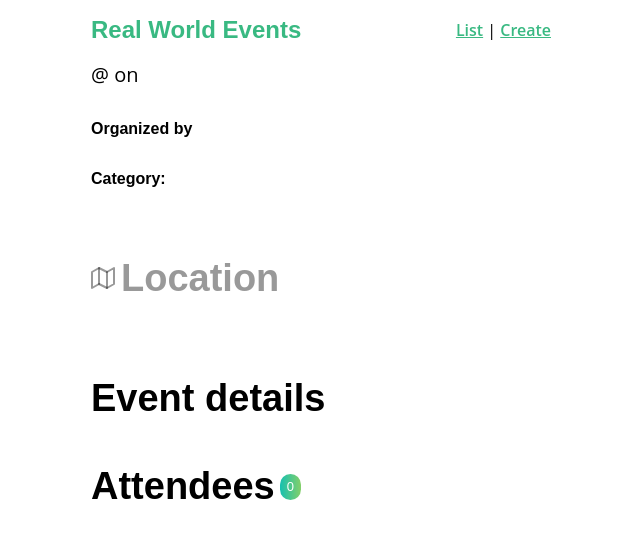
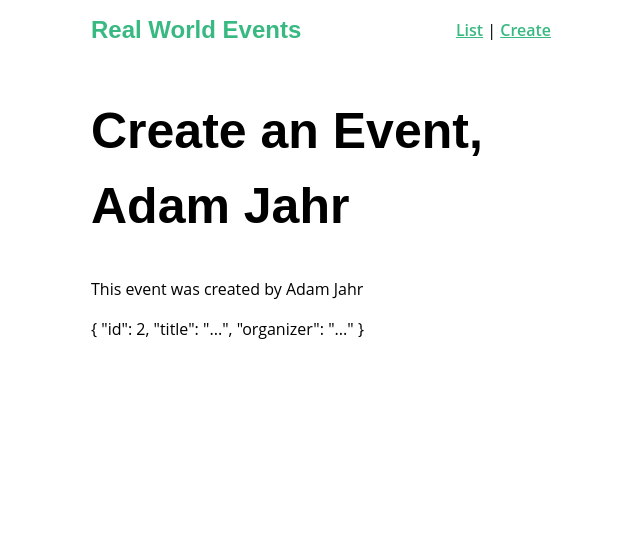
Before and after one commit to Code-Pop/real-world-vue, a Vue app: page /event/create in a window 1280 px wide. Shown: the top 538 px of the page, without its empty margins (319-959 px from the left). Built offline with nearby package versions, Linux system fonts and the light colour scheme; no server answers.

Commit message:
lesson11-state&getters-finish

```diff
--- a/src/router.js
+++ b/src/router.js
@@ -15,15 +15,15 @@ export default new Router({
       component: EventList
     },
     {
+      path: '/event/create',
+      name: 'event-create',
+      component: EventCreate
+    },
+    {
       path: '/event/:id',
       name: 'event-show',
       component: EventShow,
       props: true
-    },
-    {
-      path: '/event/create',
-      name: 'event-create',
-      component: EventCreate
     }
   ]
 })
--- a/src/store.js
+++ b/src/store.js
@@ -4,7 +4,29 @@ import Vuex from 'vuex'
 Vue.use(Vuex)
 
 export default new Vuex.Store({
-  state: {},
+  state: {
+    user: { id: 'abc123', name: 'Adam Jahr' },
+    categories: [
+      'sustainability',
+      'nature',
+      'animal welfare',
+      'housing',
+      'education',
+      'food',
+      'community'
+    ],
+    events: [
+      { id: 1, title: '...', organizer: '...' },
+      { id: 2, title: '...', organizer: '...' },
+      { id: 3, title: '...', organizer: '...' },
+      { id: 4, title: '...', organizer: '...' }
+    ]
+  },
   mutations: {},
-  actions: {}
+  actions: {},
+  getters: {
+    getEventById: state => id => {
+      return state.events.find(event => event.id === id)
+    }
+  }
 })
--- a/src/views/EventCreate.vue
+++ b/src/views/EventCreate.vue
@@ -1,3 +1,21 @@
 <template>
-  <h1>Create Event</h1>
+  <div>
+    <h1>Create an Event, {{ user.name }}</h1>
+    <p>This event was created by {{ user.name }}</p>
+    <p>{{ getEventById(2) }}</p>
+  </div>
 </template>
+
+<script>
+import { mapState, mapGetters } from 'vuex'
+
+export default {
+  computed: {
+    ...mapGetters(['getEventById']),
+    ...mapState(['user', 'categories'])
+  }
+}
+</script>
+
+<style scoped>
+</style>
```
